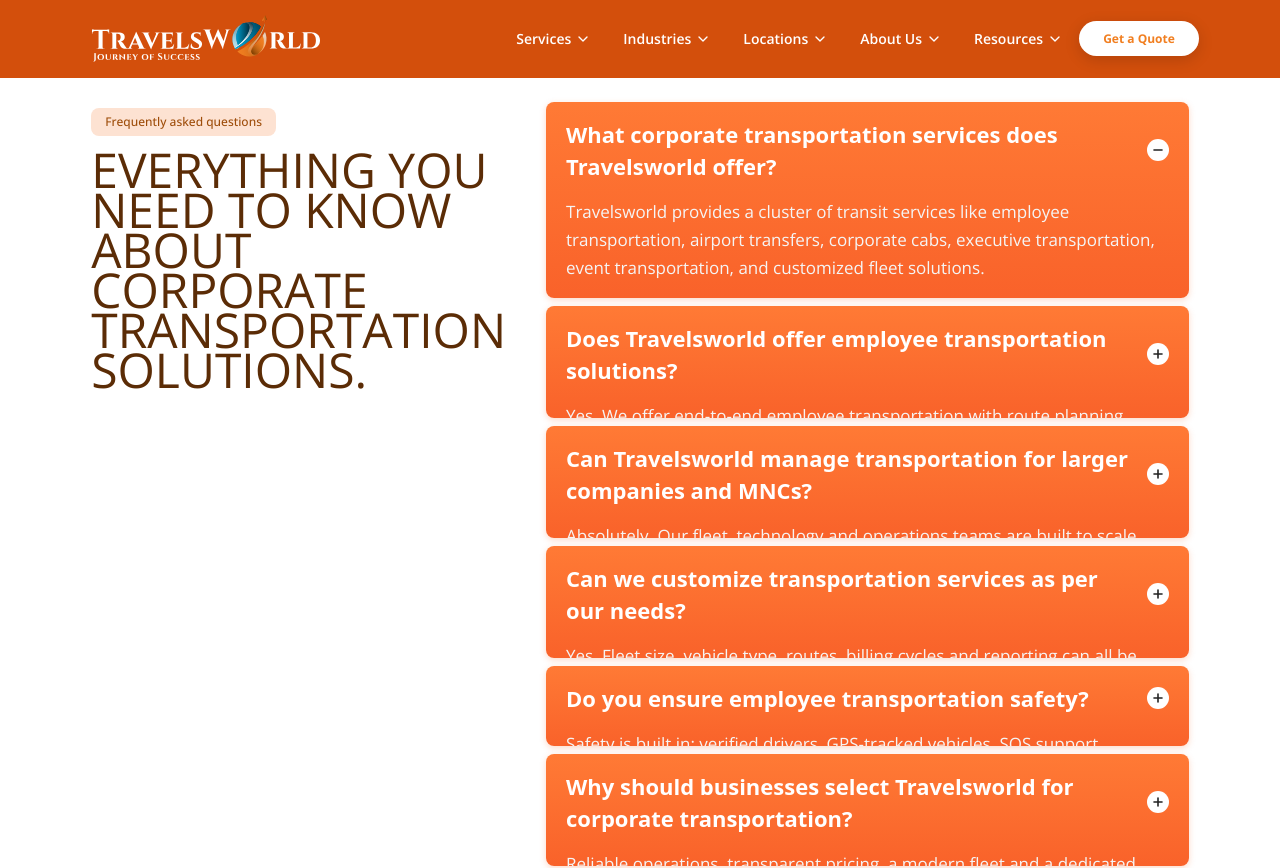
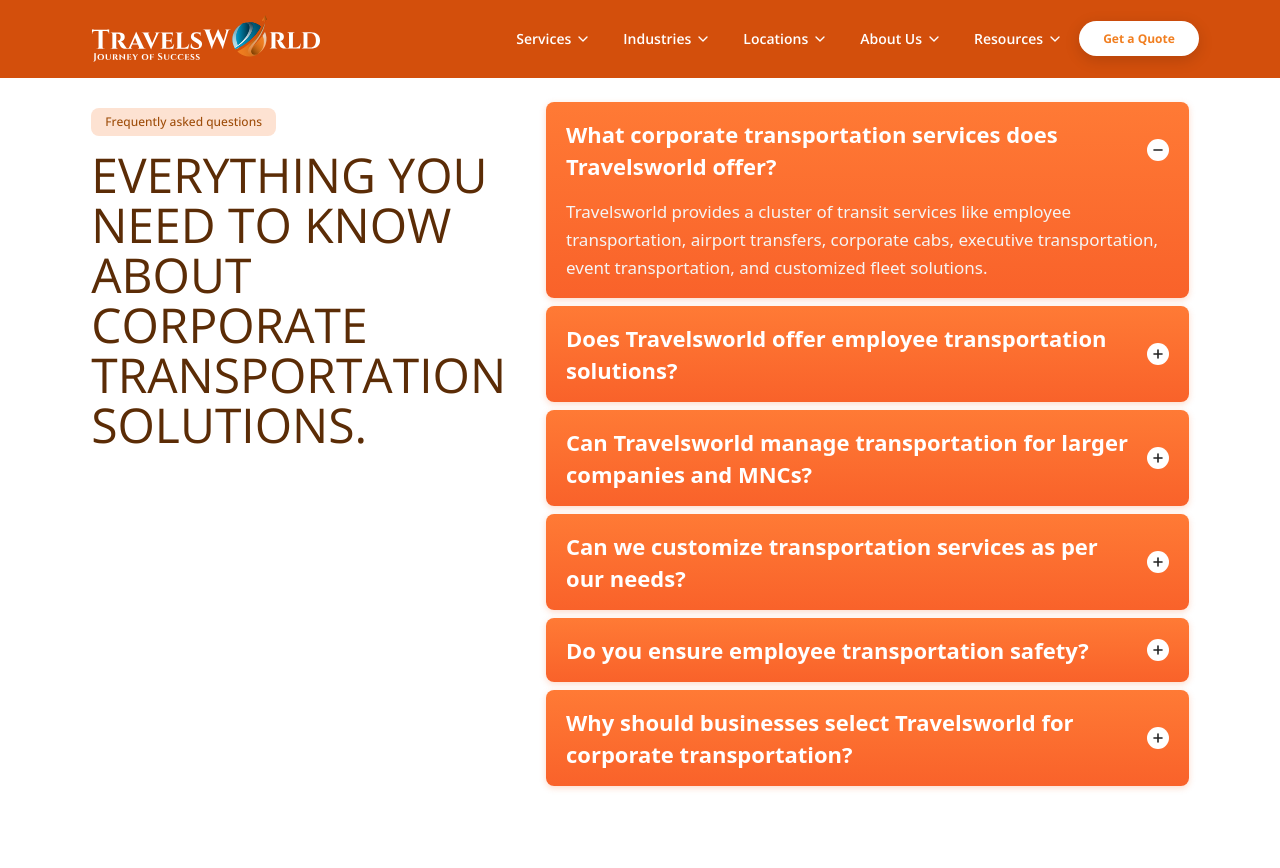
Before and after one commit to firepraveen123/travelsworld, a Next.js app: page / in a window 1280 px wide. Shown: the top 868 px of the page. Built offline with nearby package versions, Linux system fonts and the light colour scheme.

Commit message:
FAQ css updated

```diff
--- a/src/app/globals.css
+++ b/src/app/globals.css
@@ -193,7 +193,7 @@
   font-family: 'Open Sans', sans-serif;
   font-size: 48px;
   font-weight: 400;
-  line-height: 40px;
+  line-height: 50px;
   text-transform: uppercase;
   color: var(--brown);
   max-width: 500px;}
--- a/src/app/style.css
+++ b/src/app/style.css
@@ -73,6 +73,7 @@
   letter-spacing: 0px;
   cursor: pointer;
 }
+.faq-question [aria-expanded="false"] span{display:none}
 .faq-icon {
   flex: 0 0 auto;
   width: 22px;
@@ -86,24 +87,25 @@
   display: grid;
   grid-template-rows: 0fr;
   transition: grid-template-rows 0.3s cubic-bezier(0.4, 0, 0.2, 1);
-  overflow: hidden;
 }
 .faq-item.open .faq-answer-wrap {
   grid-template-rows: 1fr;
 }
+
+/* the grid child: NO padding, so it can collapse to 0 */
 .faq-answer-inner {
   min-height: 0;
   overflow: hidden;
-  padding: 0 20px 16px 20px;
+  padding: 0;
 }
+
+/* put the spacing on the text instead */
 .faq-answer {
-  font-family: 'Open Sans', sans-serif;
+  margin: 0;
+  padding: 0 20px 16px 20px;   /* moved here */
   font-size: 17px;
-  font-weight: 400;
   line-height: 28px;
-  letter-spacing: 0px;
   color: #f5f5f5;
-  margin: 0;
 }
 
 /* ================= BLOG ================= */
```
